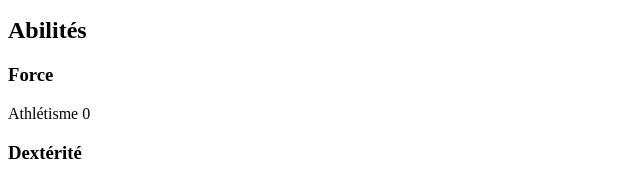
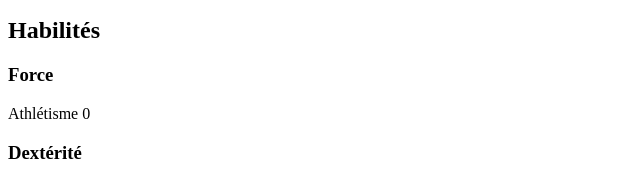
Before and after one commit to OkaniYoshiii/dnd-website, a website built with Vite: page index.html in a window 1280 px wide. Shown: the part 520-699 px from the top of the page, 0-640 px from the left. Built offline with nearby package versions, Linux system fonts and the light colour scheme.

Commit message:
fix: correction orthographique

```diff
--- a/index.html
+++ b/index.html
@@ -194,7 +194,7 @@
         </div>
 
         <div>
-            <h2>Abilités</h2>
+            <h2>Habilités</h2>
             <div>
                 <h3>Force</h3>
                 <div>
```
